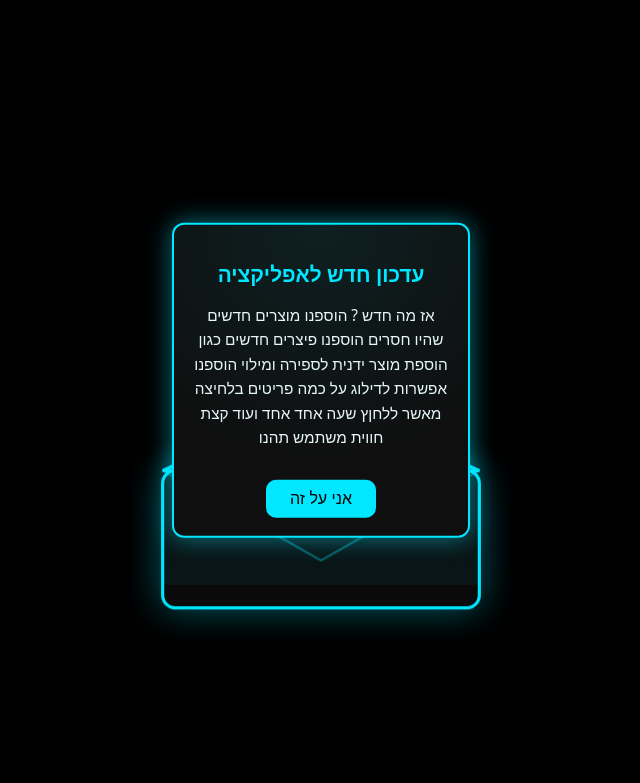
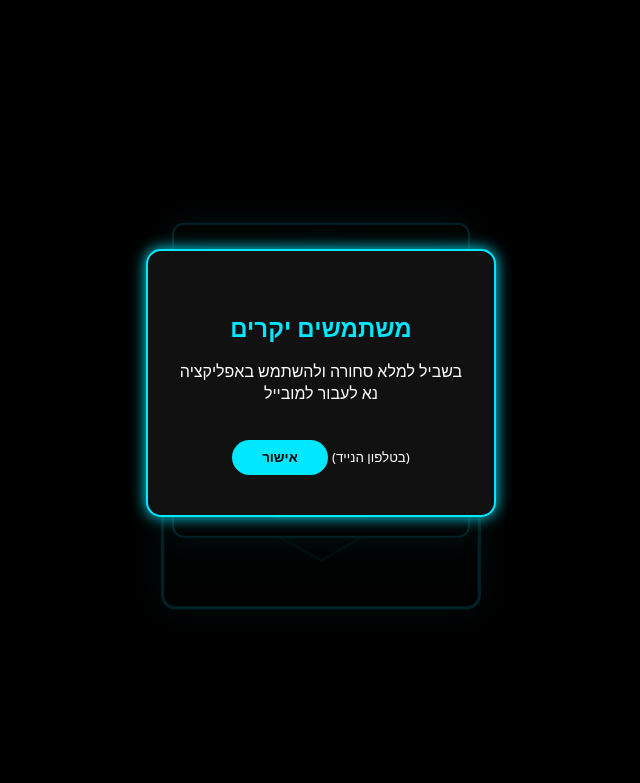
Before and after one commit to chaim111404/delek-bair-app, a website: page index.html in a window 1280 px wide. Shown: the part 17-800 px from the top of the page, without its empty margins (319-959 px from the left). Drawn offline with nearby package versions, Linux system fonts and the light colour scheme.

Commit message:
חלון קופץ למחשב בלבד נא לעבור לנייד

```diff
--- a/index.html
+++ b/index.html
@@ -606,6 +606,56 @@ body{margin:0;background:#000;color:var(--text);font-family:Heebo,system-ui,-app
   .btn-skip-cat { display: none; } /* מוצג רק במובייל */
 }
 
+/* ===== הודעה למחשב בלבד ===== */
+#desktopNotice {
+  display: none;
+  position: fixed;
+  top: 0; left: 0; right: 0; bottom: 0;
+  background: rgba(0,0,0,0.85);
+  z-index: 999999;
+  justify-content: center;
+  align-items: center;
+  text-align: center;
+}
+
+#desktopNotice .notice-box {
+  background: #111;
+  border: 2px solid #00e7ff;
+  border-radius: 15px;
+  padding: 40px 25px;
+  color: #fff;
+  width: 350px;
+  box-shadow: 0 0 15px #00e7ff;
+}
+
+#desktopNotice h2 {
+  color: #00e7ff;
+  margin-bottom: 10px;
+}
+
+#desktopNotice button {
+  margin-top: 20px;
+  background: #00e7ff;
+  border: none;
+  color: #000;
+  padding: 10px 30px;
+  border-radius: 999px;
+  font-weight: bold;
+  cursor: pointer;
+  transition: 0.3s;
+}
+
+#desktopNotice button:hover {
+  background: #00cfe6;
+}
+
+/* החלון מוצג רק במחשב */
+@media (min-width: 769px) {
+  #desktopNotice {
+    display: flex;
+  }
+}
+
 
 
 
@@ -819,10 +869,15 @@ body{margin:0;background:#000;color:var(--text);font-family:Heebo,system-ui,-app
   </div>
 </div>
 
-
-
-
-
+<!-- ===== חלון הודעה למחשב בלבד ===== -->
+<div id="desktopNotice">
+  <div class="notice-box">
+    <h2>משתמשים יקרים</h2>
+    <p>בשביל למלא סחורה ולהשתמש באפליקציה נא לעבור למובייל</p>
+    <small>(בטלפון הנייד)</small>
+    <button id="closeNotice">אישור</button>
+  </div>
+</div>
 
 
   <script>
@@ -1684,6 +1739,27 @@ style.textContent = `
 `;
 document.head.appendChild(style);
 
+// ===== הודעה למשתמשי מחשב בלבד =====
+document.addEventListener("DOMContentLoaded", () => {
+  const notice = document.getElementById('desktopNotice');
+  const closeBtn = document.getElementById('closeNotice');
+
+  if (window.innerWidth > 768 && notice) {
+    // מופיע רק במחשב
+    notice.style.display = "flex";
+  }
+
+  if (closeBtn) {
+    closeBtn.addEventListener('click', () => {
+      notice.style.opacity = "0";
+      notice.style.transition = "opacity 0.5s ease";
+      setTimeout(() => {
+        notice.style.display = "none";
+      }, 500);
+    });
+  }
+});
+
 
 
 
```
